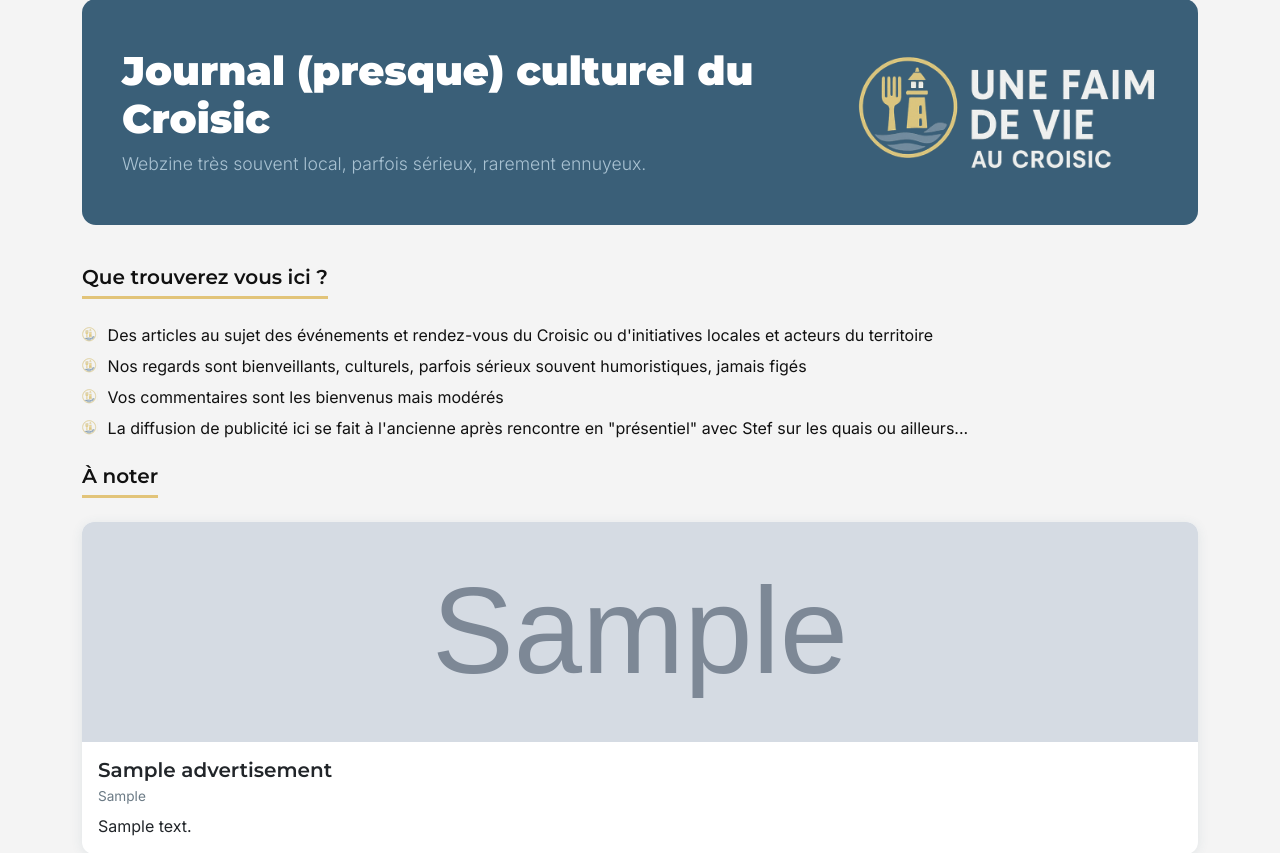
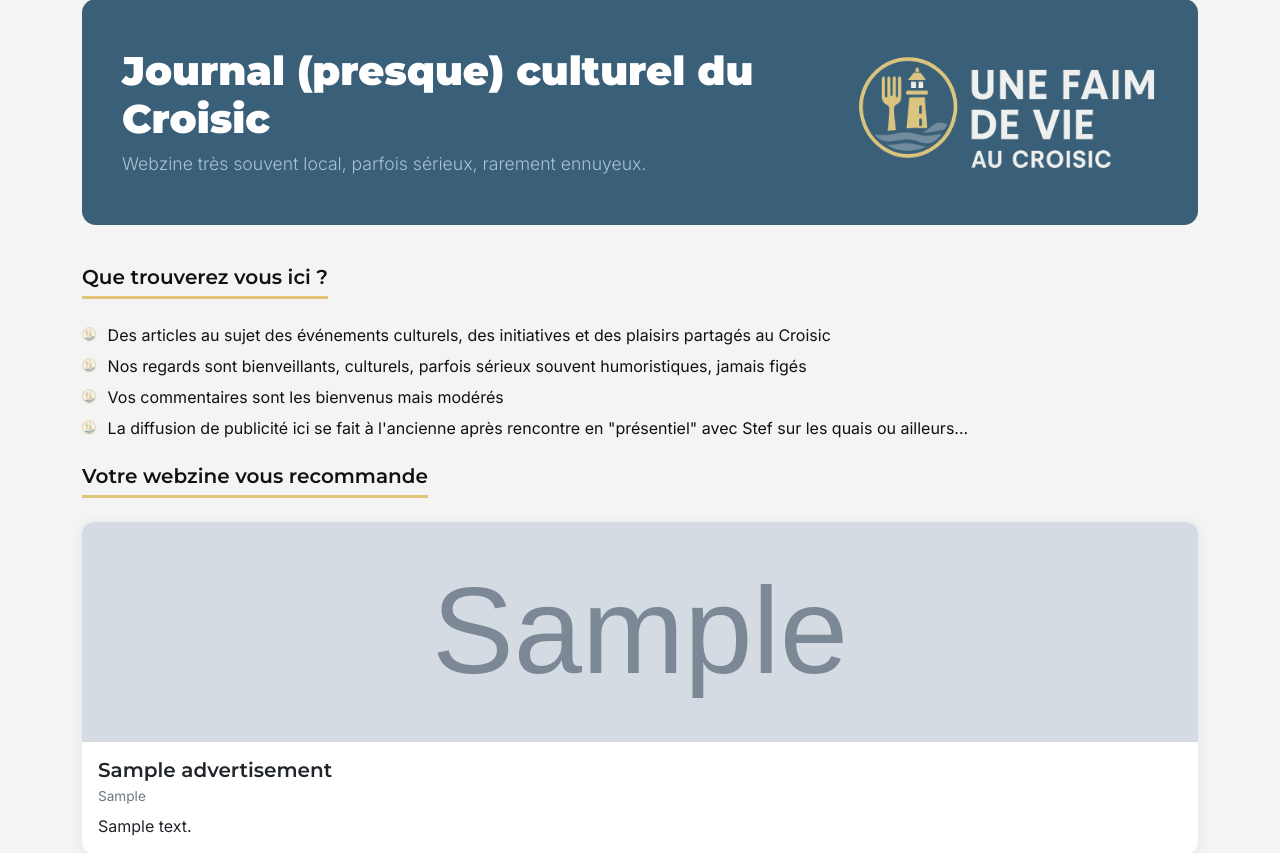
Before and after one commit to misterned/unefaimdevie, a Django app: page / in a window 1280 px wide. Shown: the part 113-966 px from the top of the page. Run offline with Django 5.2, Linux system fonts and the light colour scheme; tables that the repository leaves empty hold one stand-in row (values such as "Sample post"); grey boxes marked "Sample" are stand-in pictures; parts of the project's set-up code (start-up, migrations or seed data) failed here and were passed over.

Commit message:
Modification texte page accueil

```diff
--- a/core/templates/home.html
+++ b/core/templates/home.html
@@ -1,5 +1,5 @@
 {% extends 'base.html' %}
-{% load static %}
+{% load static %}oui à tous
 
 {% block title %}Accueil - Une faim de vie au Croisic{% endblock %}
 {% block meta_description %}Webzine local du Croisic : articles culturels, événements locaux, regards bienveillants et parfois humoristiques sur la vie au Croisic et alentours.{% endblock %}
@@ -18,7 +18,7 @@
 <section class="mb-4">
     <h2 class="h5 section-title">Que trouverez vous ici ?</h2>
     <ul class="list-favicon list-favicon-md">
-        <li>Des articles au sujet des événements et rendez-vous du Croisic ou d'initiatives locales et acteurs du territoire</li>
+        <li>Des articles au sujet des événements culturels, des initiatives et des plaisirs partagés au Croisic</li>
         <li>Nos regards sont bienveillants, culturels, parfois sérieux souvent humoristiques, jamais figés</li>
         <li>Vos commentaires sont les bienvenus mais modérés</li>
         <li>La diffusion de publicité ici se fait à l'ancienne après rencontre en "présentiel" avec Stef sur les quais ou ailleurs...</li>
@@ -27,7 +27,7 @@
 
 {% if featured_ad %}
 <section class="mb-4">
-    <h2 class="h5 section-title">À noter</h2>
+    <h2 class="h5 section-title">Votre webzine vous recommande</h2>
     <div class="card">
         {% if featured_ad.image %}
             <img src="{{ featured_ad.image.url }}" class="card-img-top" alt="{{ featured_ad.title }}" style="max-height: 220px; object-fit: cover;">
```
